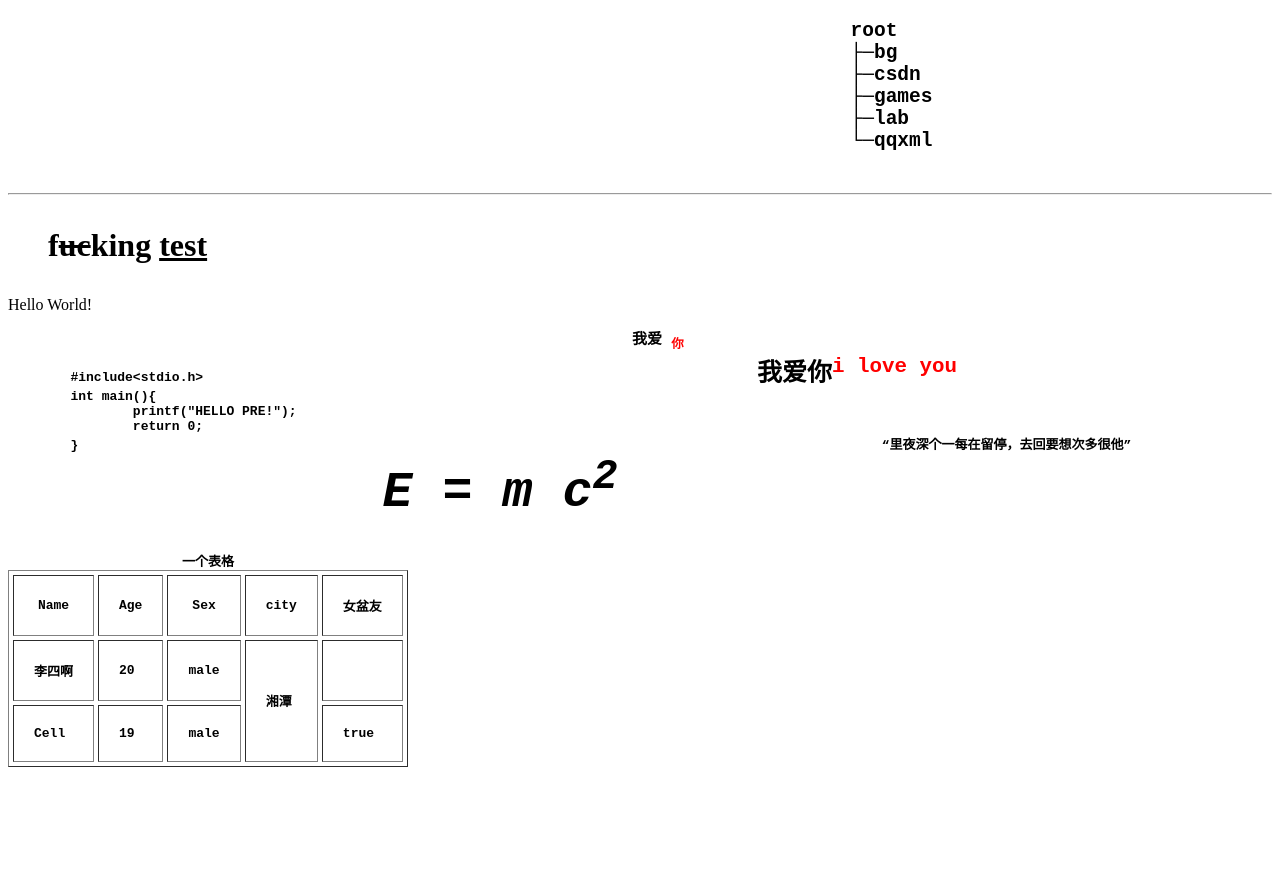
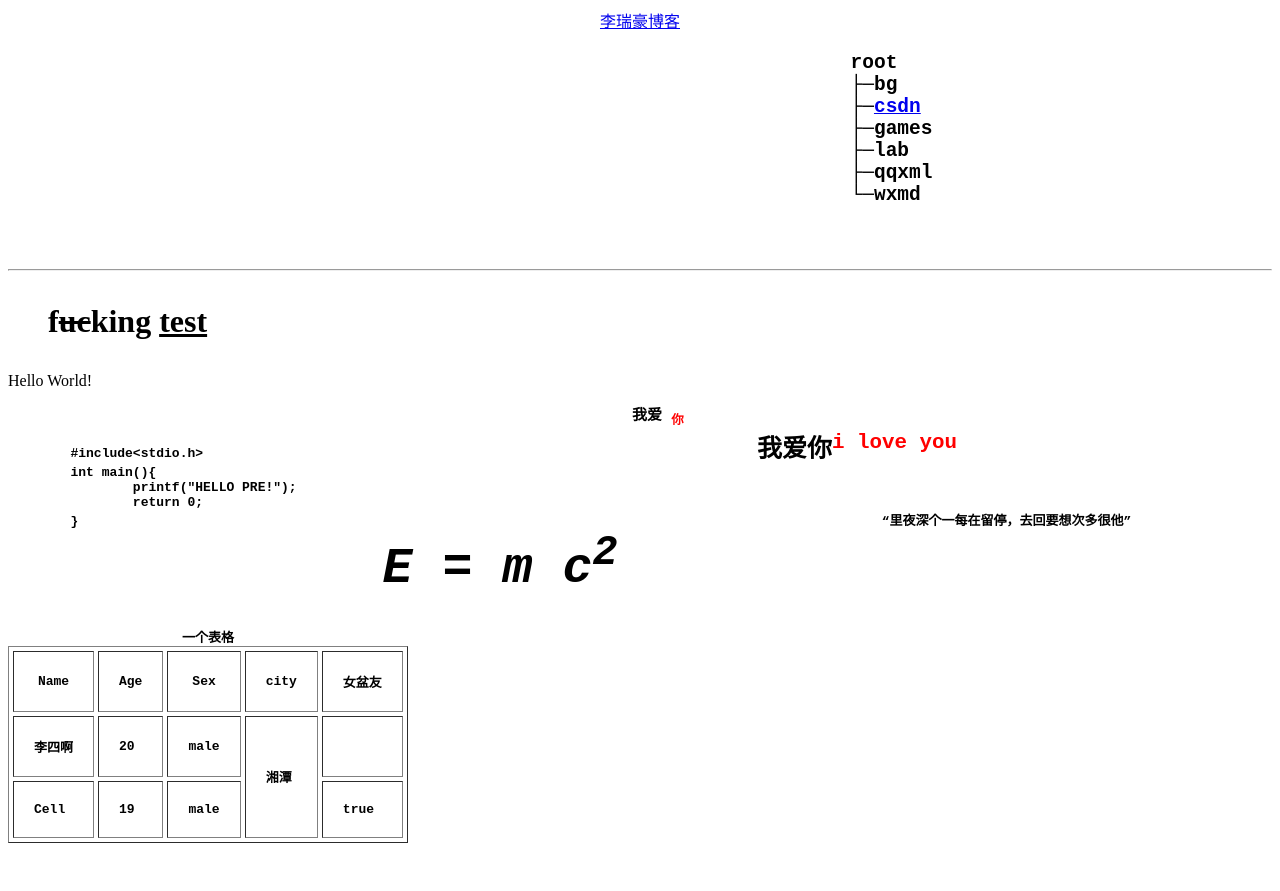
Before and after one commit to Lruihao/web-lab, a plain HTML site: page lab/index.html in a window 1280 px wide. Before the commit the page ends 825 px from the top, so only its background shows below. Drawn offline with Linux system fonts and the light colour scheme.

```diff
--- a/lab/index.html
+++ b/lab/index.html
@@ -4,13 +4,16 @@
 	<title>Lab of LRH</title>
 </head>
 <body>
+	<center><a href="https://lruihao.cn" target="_blank">李瑞豪博客</a></center>
 	<pre style="font-weight: 600;font-size:150%;">
 	    	    	    	    	    	    			root
 	    	    	    	    	    	    			├─bg
-	    	    	    	    	    	    			├─csdn
+	    	    	    	    	    	    			├─<a href="/csdn" target="_blank">csdn</a>
 	    	    	    	    	    	    			├─games
 	    	    	    	    	    	    			├─lab
-	    	    	    	    	    	    			└─qqxml
+	    	    	    	    	    	    			├─qqxml
+	    	    	    	    	    	    			└─wxmd
+
     </pre>
    	<hr />
 	<h1><blockquote>f<del>uc</del>king <ins>test</ins></blockquote></h1>
```
Also changed, not shown: index.html (+10 -2 lines).
